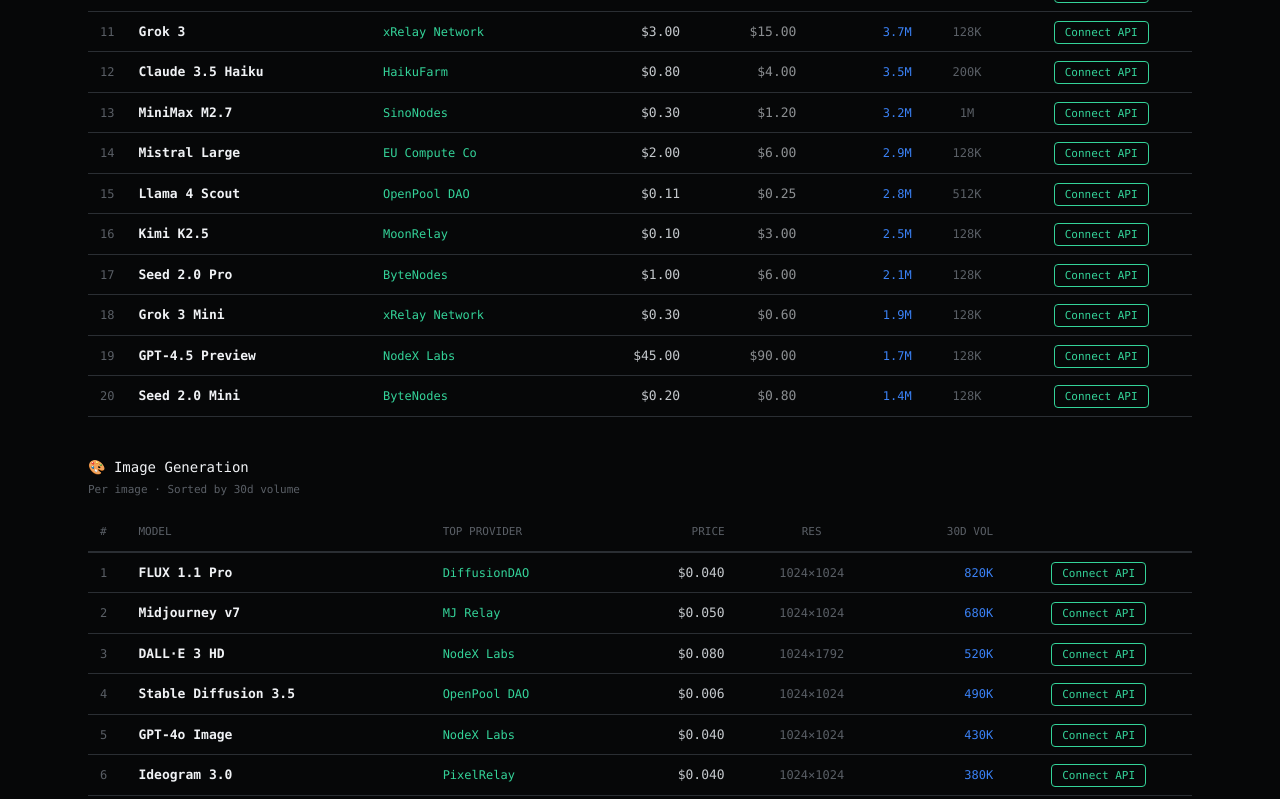
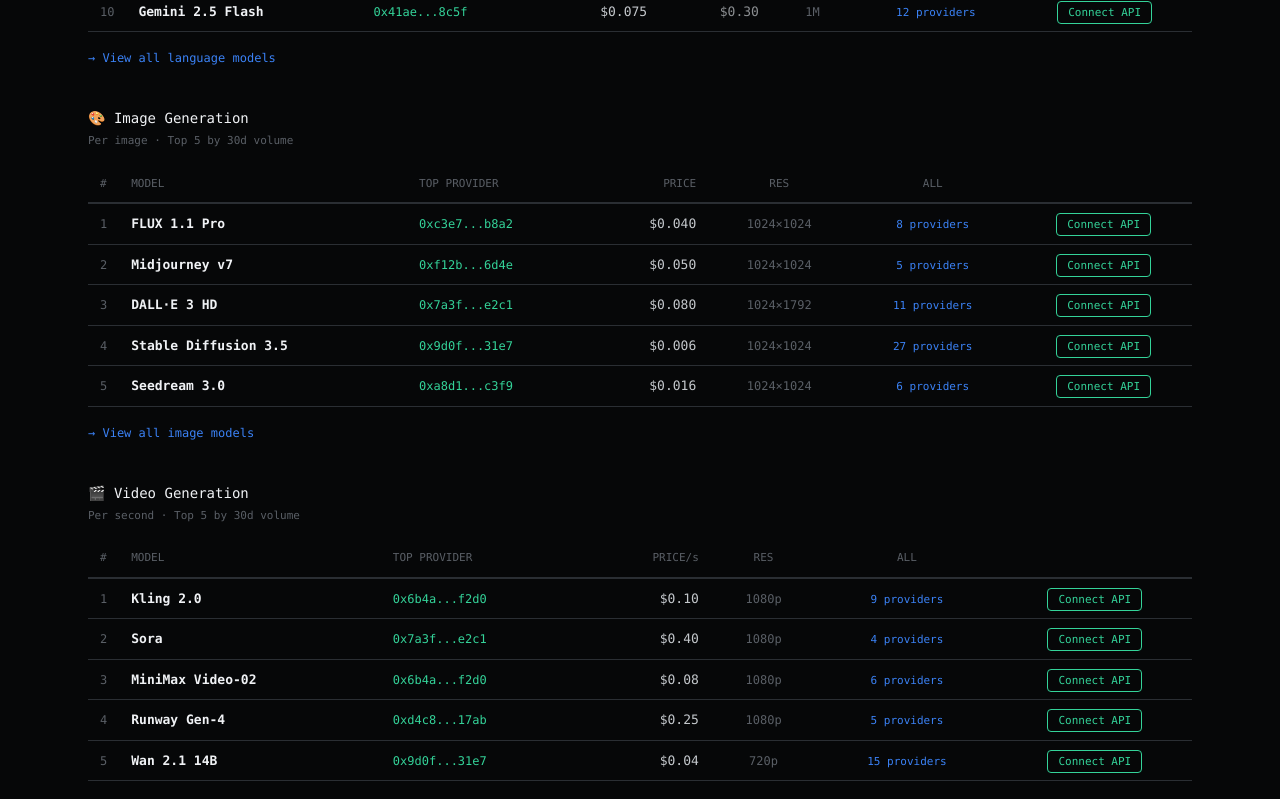
Before and after one commit to rogerwu188/clawfarm-site, a Next.js app: page / in a window 1280 px wide. Shown: the part 1360-2159 px from the top of the page. Built offline with nearby package versions, Linux system fonts and the light colour scheme.

Commit message:
provider marketplace v2: on-chain address style, N providers link per model, top 10/5/5, simulated data label

```diff
--- a/app/page.tsx
+++ b/app/page.tsx
@@ -3,7 +3,7 @@
 export default function Home() {
   return (
     <main>
-      {/* ========== SCREEN 1: HERO ========== */}
+      {/* ========== HERO ========== */}
       <section className="hero-section">
         <div className="max-w-6xl mx-auto px-6">
           <div className="hero-grid">
@@ -44,12 +44,13 @@
         <div className="max-w-6xl mx-auto px-6">
           <p style={{fontFamily:'var(--font-mono)', fontSize:'11px', color:'var(--text-dim)', letterSpacing:'1px', marginBottom:'8px'}}>PROVIDER MARKETPLACE</p>
           <h2 className="section-title" style={{fontSize:'28px'}}>Every major model. Priced by competing providers.</h2>
-          <p className="section-text" style={{maxWidth:'680px', marginTop:'8px', marginBottom:'28px'}}>Showing the top provider per model by volume. Anyone can register as a provider for any model — prices are set by the market, not the platform.</p>
+          <p className="section-text" style={{maxWidth:'680px', marginTop:'8px', marginBottom:'4px'}}>Showing the top provider per model by volume. Anyone can register as a provider for any model — prices are set by the market.</p>
+          <p style={{fontFamily:'var(--font-mono)', fontSize:'11px', color:'var(--amber)', marginBottom:'28px'}}>⚠ Simulated data — live provider feed coming soon</p>
 
-          {/* LLM */}
+          {/* LLM Top 10 */}
           <div style={{marginBottom:'40px'}}>
             <h3 style={{fontFamily:'var(--font-mono)', fontSize:'14px', color:'var(--text)', marginBottom:'4px'}}>💬 Language Models</h3>
-            <p style={{fontFamily:'var(--font-mono)', fontSize:'11px', color:'var(--text-dim)', marginBottom:'16px'}}>Per 1M tokens · Sorted by 30d volume</p>
+            <p style={{fontFamily:'var(--font-mono)', fontSize:'11px', color:'var(--text-dim)', marginBottom:'16px'}}>Per 1M tokens · Top 10 by 30d volume</p>
             <div style={{overflowX:'auto'}}>
               <table style={{width:'100%', borderCollapse:'collapse', fontFamily:'var(--font-mono)', fontSize:'13px'}}>
                 <thead><tr style={{borderBottom:'2px solid var(--border)'}}>
@@ -58,31 +59,21 @@
                   <th style={{textAlign:'left', padding:'10px 12px', color:'var(--text-dim)', fontWeight:500, fontSize:'11px'}}>TOP PROVIDER</th>
                   <th style={{textAlign:'right', padding:'10px 12px', color:'var(--text-dim)', fontWeight:500, fontSize:'11px'}}>INPUT</th>
                   <th style={{textAlign:'right', padding:'10px 12px', color:'var(--text-dim)', fontWeight:500, fontSize:'11px'}}>OUTPUT</th>
-                  <th style={{textAlign:'right', padding:'10px 12px', color:'var(--text-dim)', fontWeight:500, fontSize:'11px'}}>30D VOL</th>
                   <th style={{textAlign:'center', padding:'10px 12px', color:'var(--text-dim)', fontWeight:500, fontSize:'11px'}}>CTX</th>
+                  <th style={{textAlign:'center', padding:'10px 12px', color:'var(--text-dim)', fontWeight:500, fontSize:'11px'}}>ALL</th>
                   <th style={{textAlign:'center', padding:'10px 12px'}}></th>
                 </tr></thead>
                 <tbody>{[
-                  {m:'GPT-4o',p:'NodeX Labs',i:'$2.50',o:'$10.00',v:'12.4M',c:'128K'},
-                  {m:'Claude Sonnet 4',p:'InferStack',i:'$3.00',o:'$15.00',v:'9.8M',c:'200K'},
-                  {m:'DeepSeek R1',p:'Dragon Compute',i:'$0.55',o:'$2.19',v:'8.2M',c:'128K'},
-                  {m:'GPT-4o Mini',p:'MiniGPU Pool',i:'$0.15',o:'$0.60',v:'7.6M',c:'128K'},
-                  {m:'Gemini 2.5 Pro',p:'GCloud Relay',i:'$1.25',o:'$7.00',v:'6.1M',c:'1M'},
-                  {m:'Claude Opus 4',p:'InferStack',i:'$10.00',o:'$50.00',v:'5.5M',c:'200K'},
-                  {m:'Llama 4 Maverick',p:'OpenPool DAO',i:'$0.20',o:'$0.50',v:'5.0M',c:'256K'},
-                  {m:'DeepSeek V3',p:'Dragon Compute',i:'$0.27',o:'$0.55',v:'4.8M',c:'128K'},
-                  {m:'Qwen 3 235B',p:'SinoNodes',i:'$0.25',o:'$0.60',v:'4.3M',c:'128K'},
-                  {m:'Gemini 2.5 Flash',p:'GCloud Relay',i:'$0.075',o:'$0.30',v:'4.1M',c:'1M'},
-                  {m:'Grok 3',p:'xRelay Network',i:'$3.00',o:'$15.00',v:'3.7M',c:'128K'},
-                  {m:'Claude 3.5 Haiku',p:'HaikuFarm',i:'$0.80',o:'$4.00',v:'3.5M',c:'200K'},
-                  {m:'MiniMax M2.7',p:'SinoNodes',i:'$0.30',o:'$1.20',v:'3.2M',c:'1M'},
-                  {m:'Mistral Large',p:'EU Compute Co',i:'$2.00',o:'$6.00',v:'2.9M',c:'128K'},
-                  {m:'Llama 4 Scout',p:'OpenPool DAO',i:'$0.11',o:'$0.25',v:'2.8M',c:'512K'},
-                  {m:'Kimi K2.5',p:'MoonRelay',i:'$0.10',o:'$3.00',v:'2.5M',c:'128K'},
-                  {m:'Seed 2.0 Pro',p:'ByteNodes',i:'$1.00',o:'$6.00',v:'2.1M',c:'128K'},
-                  {m:'Grok 3 Mini',p:'xRelay Network',i:'$0.30',o:'$0.60',v:'1.9M',c:'128K'},
-                  {m:'GPT-4.5 Preview',p:'NodeX Labs',i:'$45.00',o:'$90.00',v:'1.7M',c:'128K'},
-                  {m:'Seed 2.0 Mini',p:'ByteNodes',i:'$0.20',o:'$0.80',v:'1.4M',c:'128K'},
+                  {m:'GPT-4o',p:'0x7a3f...e2c1',i:'$2.50',o:'$10.00',c:'128K',n:14},
+                  {m:'Claude Sonnet 4',p:'0xb91d...4f08',i:'$3.00',o:'$15.00',c:'200K',n:11},
+                  {m:'DeepSeek R1',p:'0x2e8c...a7b3',i:'$0.55',o:'$2.19',c:'128K',n:23},
+                  {m:'GPT-4o Mini',p:'0x5cf2...d914',i:'$0.15',o:'$0.60',c:'128K',n:18},
+                  {m:'Gemini 2.5 Pro',p:'0x41ae...8c5f',i:'$1.25',o:'$7.00',c:'1M',n:9},
+                  {m:'Claude Opus 4',p:'0xb91d...4f08',i:'$10.00',o:'$50.00',c:'200K',n:7},
+                  {m:'Llama 4 Maverick',p:'0x9d0f...31e7',i:'$0.20',o:'$0.50',c:'256K',n:31},
+                  {m:'DeepSeek V3',p:'0x2e8c...a7b3',i:'$0.27',o:'$0.55',c:'128K',n:26},
+                  {m:'Qwen 3 235B',p:'0x6b4a...f2d0',i:'$0.25',o:'$0.60',c:'128K',n:19},
+                  {m:'Gemini 2.5 Flash',p:'0x41ae...8c5f',i:'$0.075',o:'$0.30',c:'1M',n:12},
                 ].map((r, i) => (
                   <tr key={i} style={{borderBottom:'1px solid var(--border)'}}>
                     <td style={{padding:'10px 12px', color:'var(--text-dim)', fontSize:'12px'}}>{i+1}</td>
@@ -90,19 +81,20 @@
                     <td style={{padding:'10px 12px', color:'var(--green)', fontSize:'12px'}}>{r.p}</td>
                     <td style={{padding:'10px 12px', textAlign:'right', color:'var(--text-mid)'}}>{r.i}</td>
                     <td style={{padding:'10px 12px', textAlign:'right', color:'var(--text-mid)', opacity:0.7}}>{r.o}</td>
-                    <td style={{padding:'10px 12px', textAlign:'right', color:'var(--accent)', fontSize:'12px'}}>{r.v}</td>
                     <td style={{padding:'10px 12px', textAlign:'center', color:'var(--text-dim)', fontSize:'12px'}}>{r.c}</td>
+                    <td style={{padding:'10px 12px', textAlign:'center'}}><Link href="/providers" style={{fontFamily:'var(--font-mono)', fontSize:'11px', color:'var(--accent)'}}>{r.n} providers</Link></td>
                     <td style={{padding:'10px 8px', textAlign:'center'}}><Link href="/docs" style={{fontFamily:'var(--font-mono)', fontSize:'11px', color:'var(--green)', border:'1px solid var(--green)', borderRadius:'4px', padding:'4px 10px', whiteSpace:'nowrap'}}>Connect API</Link></td>
                   </tr>
                 ))}</tbody>
               </table>
             </div>
+            <div style={{marginTop:'12px'}}><Link href="/models" style={{fontFamily:'var(--font-mono)', fontSize:'12px', color:'var(--accent)'}}>→ View all language models</Link></div>
           </div>
 
-          {/* IMAGE */}
+          {/* IMAGE Top 5 */}
           <div style={{marginBottom:'40px'}}>
             <h3 style={{fontFamily:'var(--font-mono)', fontSize:'14px', color:'var(--text)', marginBottom:'4px'}}>🎨 Image Generation</h3>
-            <p style={{fontFamily:'var(--font-mono)', fontSize:'11px', color:'var(--text-dim)', marginBottom:'16px'}}>Per image · Sorted by 30d volume</p>
+            <p style={{fontFamily:'var(--font-mono)', fontSize:'11px', color:'var(--text-dim)', marginBottom:'16px'}}>Per image · Top 5 by 30d volume</p>
             <div style={{overflowX:'auto'}}>
               <table style={{width:'100%', borderCollapse:'collapse', fontFamily:'var(--font-mono)', fontSize:'13px'}}>
                 <thead><tr style={{borderBottom:'2px solid var(--border)'}}>
@@ -111,23 +103,15 @@
                   <th style={{textAlign:'left', padding:'10px 12px', color:'var(--text-dim)', fontWeight:500, fontSize:'11px'}}>TOP PROVIDER</th>
                   <th style={{textAlign:'right', padding:'10px 12px', color:'var(--text-dim)', fontWeight:500, fontSize:'11px'}}>PRICE</th>
                   <th style={{textAlign:'center', padding:'10px 12px', color:'var(--text-dim)', fontWeight:500, fontSize:'11px'}}>RES</th>
-                  <th style={{textAlign:'right', padding:'10px 12px', color:'var(--text-dim)', fontWeight:500, fontSize:'11px'}}>30D VOL</th>
+                  <th style={{textAlign:'center', padding:'10px 12px', color:'var(--text-dim)', fontWeight:500, fontSize:'11px'}}>ALL</th>
                   <th style={{textAlign:'center', padding:'10px 12px'}}></th>
                 </tr></thead>
                 <tbody>{[
-                  {m:'FLUX 1.1 Pro',p:'DiffusionDAO',pr:'$0.040',r:'1024×1024',v:'820K'},
-                  {m:'Midjourney v7',p:'MJ Relay',pr:'$0.050',r:'1024×1024',v:'680K'},
-                  {m:'DALL·E 3 HD',p:'NodeX Labs',pr:'$0.080',r:'1024×1792',v:'520K'},
-                  {m:'Stable Diffusion 3.5',p:'OpenPool DAO',pr:'$0.006',r:'1024×1024',v:'490K'},
-                  {m:'GPT-4o Image',p:'NodeX Labs',pr:'$0.040',r:'1024×1024',v:'430K'},
-                  {m:'Ideogram 3.0',p:'PixelRelay',pr:'$0.040',r:'1024×1024',v:'380K'},
-                  {m:'FLUX Schnell',p:'DiffusionDAO',pr:'$0.003',r:'1024×1024',v:'350K'},
-                  {m:'Seedream 3.0',p:'ByteNodes',pr:'$0.016',r:'1024×1024',v:'290K'},
-                  {m:'Recraft V3',p:'PixelRelay',pr:'$0.040',r:'1024×1024',v:'250K'},
-                  {m:'DALL·E 3',p:'NodeX Labs',pr:'$0.040',r:'1024×1024',v:'220K'},
-                  {m:'Kolors',p:'SinoNodes',pr:'$0.005',r:'1024×1024',v:'180K'},
-                  {m:'Kling Image',p:'SinoNodes',pr:'$0.010',r:'1024×1024',v:'150K'},
-                  {m:'SDXL Turbo',p:'OpenPool DAO',pr:'$0.002',r:'512×512',v:'130K'},
+                  {m:'FLUX 1.1 Pro',p:'0xc3e7...b8a2',pr:'$0.040',r:'1024×1024',n:8},
+                  {m:'Midjourney v7',p:'0xf12b...6d4e',pr:'$0.050',r:'1024×1024',n:5},
+                  {m:'DALL·E 3 HD',p:'0x7a3f...e2c1',pr:'$0.080',r:'1024×1792',n:11},
+                  {m:'Stable Diffusion 3.5',p:'0x9d0f...31e7',pr:'$0.006',r:'1024×1024',n:27},
+                  {m:'Seedream 3.0',p:'0xa8d1...c3f9',pr:'$0.016',r:'1024×1024',n:6},
                 ].map((r, i) => (
                   <tr key={i} style={{borderBottom:'1px solid var(--border)'}}>
                     <td style={{padding:'10px 12px', color:'var(--text-dim)', fontSize:'12px'}}>{i+1}</td>
@@ -135,18 +119,19 @@
                     <td style={{padding:'10px 12px', color:'var(--green)', fontSize:'12px'}}>{r.p}</td>
                     <td style={{padding:'10px 12px', textAlign:'right', color:'var(--text-mid)'}}>{r.pr}</td>
                     <td style={{padding:'10px 12px', textAlign:'center', color:'var(--text-dim)', fontSize:'12px'}}>{r.r}</td>
-                    <td style={{padding:'10px 12px', textAlign:'right', color:'var(--accent)', fontSize:'12px'}}>{r.v}</td>
+                    <td style={{padding:'10px 12px', textAlign:'center'}}><Link href="/providers" style={{fontFamily:'var(--font-mono)', fontSize:'11px', color:'var(--accent)'}}>{r.n} providers</Link></td>
                     <td style={{padding:'10px 8px', textAlign:'center'}}><Link href="/docs" style={{fontFamily:'var(--font-mono)', fontSize:'11px', color:'var(--green)', border:'1px solid var(--green)', borderRadius:'4px', padding:'4px 10px', whiteSpace:'nowrap'}}>Connect API</Link></td>
                   </tr>
                 ))}</tbody>
               </table>
             </div>
+            <div style={{marginTop:'12px'}}><Link href="/models" style={{fontFamily:'var(--font-mono)', fontSize:'12px', color:'var(--accent)'}}>→ View all image models</Link></div>
           </div>
 
-          {/* VIDEO */}
+          {/* VIDEO Top 5 */}
           <div style={{marginBottom:'20px'}}>
             <h3 style={{fontFamily:'var(--font-mono)', fontSize:'14px', color:'var(--text)', marginBottom:'4px'}}>🎬 Video Generation</h3>
-            <p style={{fontFamily:'var(--font-mono)', fontSize:'11px', color:'var(--text-dim)', marginBottom:'16px'}}>Per second · Sorted by 30d volume</p>
+            <p style={{fontFamily:'var(--font-mono)', fontSize:'11px', color:'var(--text-dim)', marginBottom:'16px'}}>Per second · Top 5 by 30d volume</p>
             <div style={{overflowX:'auto'}}>
               <table style={{width:'100%', borderCollapse:'collapse', fontFamily:'var(--font-mono)', fontSize:'13px'}}>
                 <thead><tr style={{borderBottom:'2px solid var(--border)'}}>
@@ -155,23 +140,15 @@
                   <th style={{textAlign:'left', padding:'10px 12px', color:'var(--text-dim)', fontWeight:500, fontSize:'11px'}}>TOP PROVIDER</th>
                   <th style={{textAlign:'right', padding:'10px 12px', color:'var(--text-dim)', fontWeight:500, fontSize:'11px'}}>PRICE/s</th>
                   <th style={{textAlign:'center', padding:'10px 12px', color:'var(--text-dim)', fontWeight:500, fontSize:'11px'}}>RES</th>
-                  <th style={{textAlign:'center', padding:'10px 12px', color:'var(--text-dim)', fontWeight:500, fontSize:'11px'}}>DUR</th>
-                  <th style={{textAlign:'right', padding:'10px 12px', color:'var(--text-dim)', fontWeight:500, fontSize:'11px'}}>30D VOL</th>
+                  <th style={{textAlign:'center', padding:'10px 12px', color:'var(--text-dim)', fontWeight:500, fontSize:'11px'}}>ALL</th>
                   <th style={{textAlign:'center', padding:'10px 12px'}}></th>
                 </tr></thead>
                 <tbody>{[
-                  {m:'Kling 2.0',p:'SinoNodes',pr:'$0.10',r:'1080p',d:'5–10s',v:'45K'},
-                  {m:'Sora',p:'NodeX Labs',pr:'$0.40',r:'1080p',d:'5–20s',v:'38K'},
-                  {m:'MiniMax Video-02',p:'SinoNodes',pr:'$0.08',r:'1080p',d:'6s',v:'32K'},
-                  {m:'Runway Gen-4',p:'StudioRelay',pr:'$0.25',r:'1080p',d:'5–10s',v:'28K'},
-                  {m:'Veo 3',p:'GCloud Relay',pr:'$0.30',r:'1080p',d:'8s',v:'25K'},
-                  {m:'Wan 2.1 14B',p:'OpenPool DAO',pr:'$0.04',r:'720p',d:'5s',v:'22K'},
-                  {m:'Kling 2.0 Master',p:'SinoNodes',pr:'$0.20',r:'1080p',d:'5–10s',v:'19K'},
-                  {m:'Luma Dream Machine',p:'StudioRelay',pr:'$0.12',r:'1080p',d:'5s',v:'16K'},
-                  {m:'Pika 2.0',p:'StudioRelay',pr:'$0.15',r:'1080p',d:'3–5s',v:'14K'},
-                  {m:'HunyuanVideo',p:'Dragon Compute',pr:'$0.06',r:'720p',d:'5s',v:'11K'},
-                  {m:'CogVideoX-5B',p:'OpenPool DAO',pr:'$0.04',r:'720p',d:'6s',v:'8K'},
-                  {m:'Seaweed',p:'OpenPool DAO',pr:'$0.05',r:'720p',d:'5s',v:'5K'},
+                  {m:'Kling 2.0',p:'0x6b4a...f2d0',pr:'$0.10',r:'1080p',n:9},
+                  {m:'Sora',p:'0x7a3f...e2c1',pr:'$0.40',r:'1080p',n:4},
+                  {m:'MiniMax Video-02',p:'0x6b4a...f2d0',pr:'$0.08',r:'1080p',n:6},
+                  {m:'Runway Gen-4',p:'0xd4c8...17ab',pr:'$0.25',r:'1080p',n:5},
+                  {m:'Wan 2.1 14B',p:'0x9d0f...31e7',pr:'$0.04',r:'720p',n:15},
                 ].map((r, i) => (
                   <tr key={i} style={{borderBottom:'1px solid var(--border)'}}>
                     <td style={{padding:'10px 12px', color:'var(--text-dim)', fontSize:'12px'}}>{i+1}</td>
@@ -179,13 +156,13 @@
                     <td style={{padding:'10px 12px', color:'var(--green)', fontSize:'12px'}}>{r.p}</td>
                     <td style={{padding:'10px 12px', textAlign:'right', color:'var(--text-mid)'}}>{r.pr}</td>
                     <td style={{padding:'10px 12px', textAlign:'center', color:'var(--text-dim)', fontSize:'12px'}}>{r.r}</td>
-                    <td style={{padding:'10px 12px', textAlign:'center', color:'var(--text-dim)', fontSize:'12px'}}>{r.d}</td>
-                    <td style={{padding:'10px 12px', textAlign:'right', color:'var(--accent)', fontSize:'12px'}}>{r.v}</td>
+                    <td style={{padding:'10px 12px', textAlign:'center'}}><Link href="/providers" style={{fontFamily:'var(--font-mono)', fontSize:'11px', color:'var(--accent)'}}>{r.n} providers</Link></td>
                     <td style={{padding:'10px 8px', textAlign:'center'}}><Link href="/docs" style={{fontFamily:'var(--font-mono)', fontSize:'11px', color:'var(--green)', border:'1px solid var(--green)', borderRadius:'4px', padding:'4px 10px', whiteSpace:'nowrap'}}>Connect API</Link></td>
                   </tr>
                 ))}</tbody>
               </table>
             </div>
+            <div style={{marginTop:'12px'}}><Link href="/models" style={{fontFamily:'var(--font-mono)', fontSize:'12px', color:'var(--accent)'}}>→ View all video models</Link></div>
           </div>
 
           <div style={{marginTop:'24px', display:'flex', gap:'16px', alignItems:'center', flexWrap:'wrap'}}>
@@ -267,31 +244,33 @@
             <div className="panel" style={{textAlign:'center', padding:'28px 20px'}}>
               <div style={{fontSize:'36px', fontWeight:700, color:'var(--green)'}}>97%</div>
               <div style={{fontFamily:'var(--font-mono)', fontSize:'11px', color:'var(--text-dim)', marginTop:'8px'}}>USDC REVENUE TO YOU</div>
-              <p style={{fontSize:'13px', color:'var(--text-mid)', marginTop:'12px'}}>Direct on-chain payment for every request served. No middleman cut.</p>
+              <p style={{fontSize:'13px', color:'var(--text-mid)', marginTop:'12px'}}>Direct on-chain payment for every request served.</p>
             </div>
             <div className="panel" style={{textAlign:'center', padding:'28px 20px'}}>
               <div style={{fontSize:'36px', fontWeight:700, color:'var(--green)'}}>CLAW</div>
               <div style={{fontFamily:'var(--font-mono)', fontSize:'11px', color:'var(--text-dim)', marginTop:'8px'}}>TOKEN REWARDS PER EPOCH</div>
-              <p style={{fontSize:'13px', color:'var(--text-mid)', marginTop:'12px'}}>70% of Epoch issuance goes to Providers. Weighted by usage × price × quality.</p>
+              <p style={{fontSize:'13px', color:'var(--text-mid)', marginTop:'12px'}}>70% of Epoch issuance to Providers.</p>
             </div>
             <div className="panel" style={{textAlign:'center', padding:'28px 20px'}}>
               <div style={{fontSize:'36px', fontWeight:700, color:'var(--green)'}}>20%</div>
               <div style={{fontFamily:'var(--font-mono)', fontSize:'11px', color:'var(--text-dim)', marginTop:'8px'}}>COLD-START BONUS</div>
-              <p style={{fontSize:'13px', color:'var(--text-mid)', marginTop:'12px'}}>New Providers get extra rewards in their first 30 days. Early = more CLAW.</p>
+              <p style={{fontSize:'13px', color:'var(--text-mid)', marginTop:'12px'}}>Extra rewards in your first 30 days.</p>
             </div>
           </div>
           <div className="panel mt-6" style={{maxWidth:'560px'}}>
             <div className="panel-header"><span className="panel-tag">Provider Reward Formula</span></div>
             <pre style={{fontFamily:'var(--font-mono)', fontSize:'14px', color:'var(--green)', lineHeight:2, padding:'12px 22px'}}>
-{`Reward = Epoch_Pool × Your_Weight / Total_Weight\n\nWeight = Usage × (Avg_Price / Your_Price) × Quality`}
+{`Reward = Epoch_Pool × Your_Weight / Total_Weight
+
+Weight = Usage × (Avg_Price / Your_Price) × Quality`}
             </pre>
-            <p style={{fontSize:'12px', color:'var(--text-dim)', padding:'0 22px 16px'}}>Cheaper price + more usage + higher quality = larger share of the reward pool.</p>
+            <p style={{fontSize:'12px', color:'var(--text-dim)', padding:'0 22px 16px'}}>Cheaper price + more usage + higher quality = larger share of the pool.</p>
           </div>
           <div style={{marginTop:'24px'}}><Link href="/whitepaper" style={{fontFamily:'var(--font-mono)', fontSize:'12px', color:'var(--green)'}}>→ Full economics in the Whitepaper</Link></div>
         </div>
       </section>
 
-      {/* ========== QUICK LINKS ========== */}
+      {/* ========== EXPLORE ========== */}
       <section className="section" style={{borderTop:'1px solid var(--border)'}}>
         <div className="max-w-6xl mx-auto px-6">
           <p style={{fontFamily:'var(--font-mono)', fontSize:'11px', color:'var(--text-dim)', letterSpacing:'1px', marginBottom:'8px'}}>EXPLORE</p>
```
